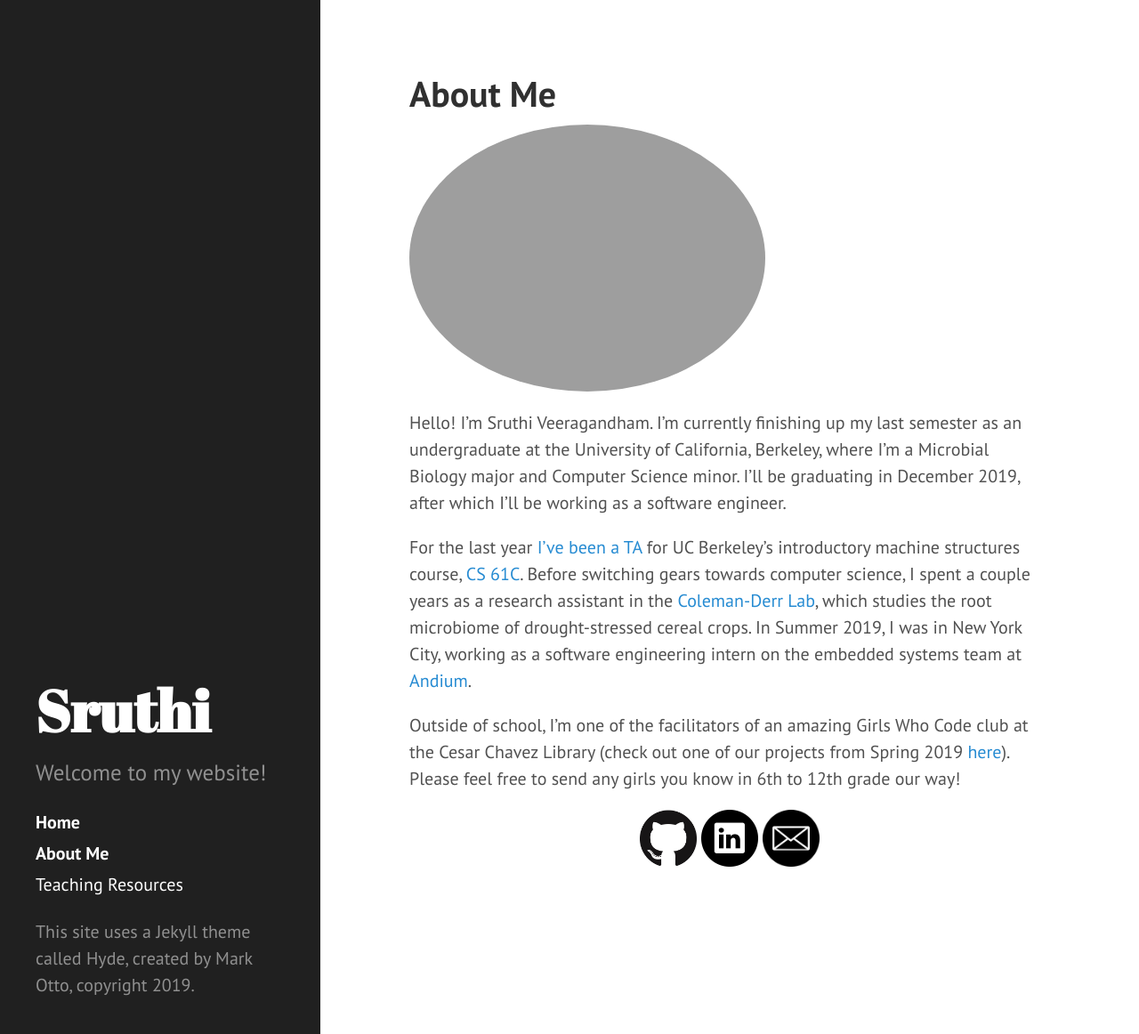
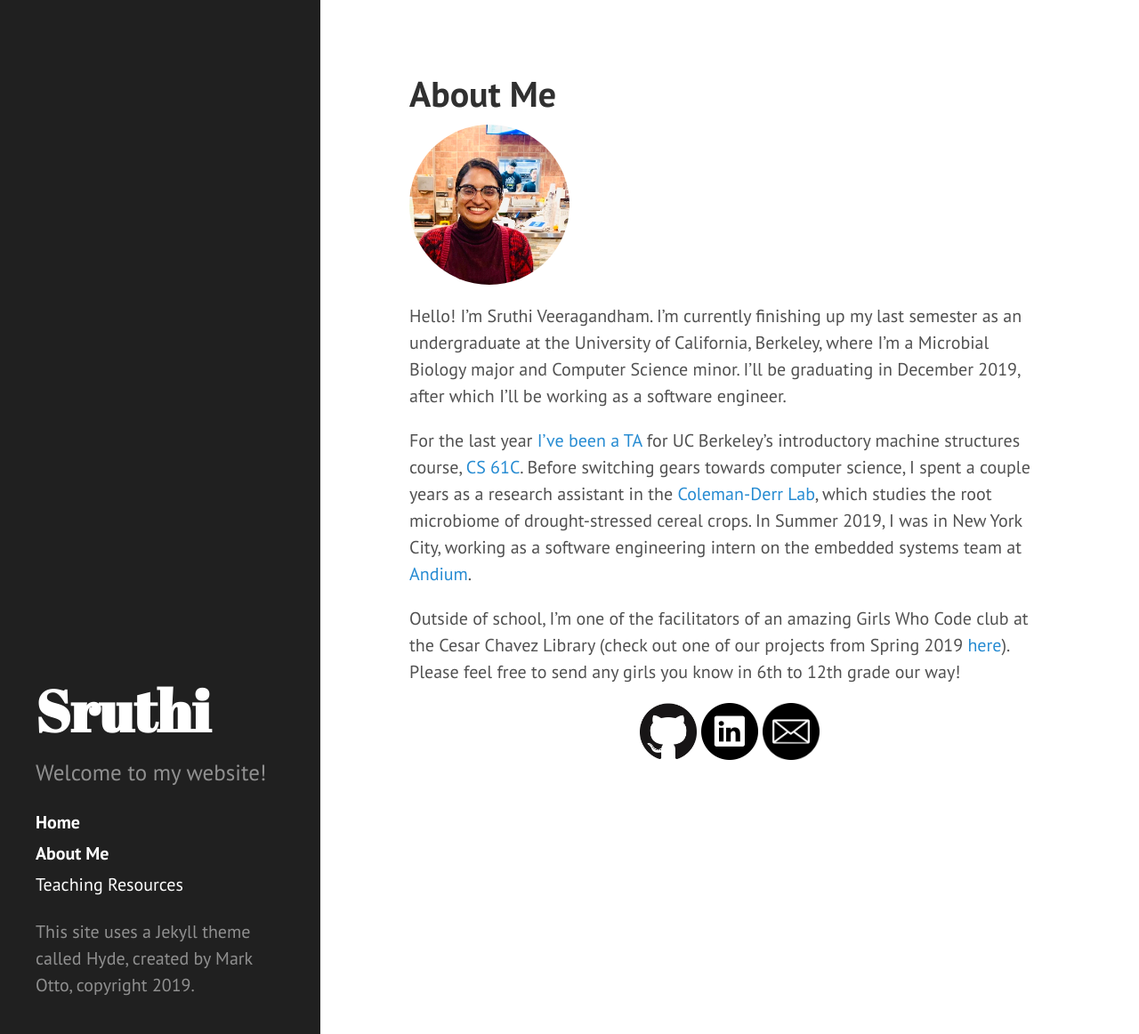
Before and after one commit to sruthiveeragandham/sruthiveeragandham.github.io, a Jekyll site: the page built from about.md, in a window 1280 px wide and 1162 px high. Shown: the whole window at 89% size. Built offline with Jekyll 4.4.1, drawn with Linux system fonts in a browser that asks for light colours; Markdown is read by kramdown in place of the engine named in the settings.

Commit message:
Update image URL, image size

```diff
--- a/about.md
+++ b/about.md
@@ -6,9 +6,10 @@ title: About Me
 <style>
       .circular--square {
         border-radius: 50%;
+        width: 25%;
       }
 </style>
-<img src="https://sruthiveeragandham.github.io/public/4E2892D8-80BE-4AD3-A479-9C09C404AFC9.jpeg" alt="A picture of me (Sruthi) at a restaurant, taken by my friend Catherine Han!" class="circular--square"/>
+<img src="https://sruthiveeragandham.github.io/public/IMG_0931.JPG" alt="A picture of me (Sruthi) at a restaurant, taken by my friend Catherine Han!" class="circular--square"/>
 
 
 Hello! I'm Sruthi Veeragandham. I'm currently finishing up my last semester as an undergraduate at the University of California, Berkeley, where I'm a Microbial Biology major and Computer Science minor. I'll be graduating in December 2019, after which I'll be working as a software engineer.
```
